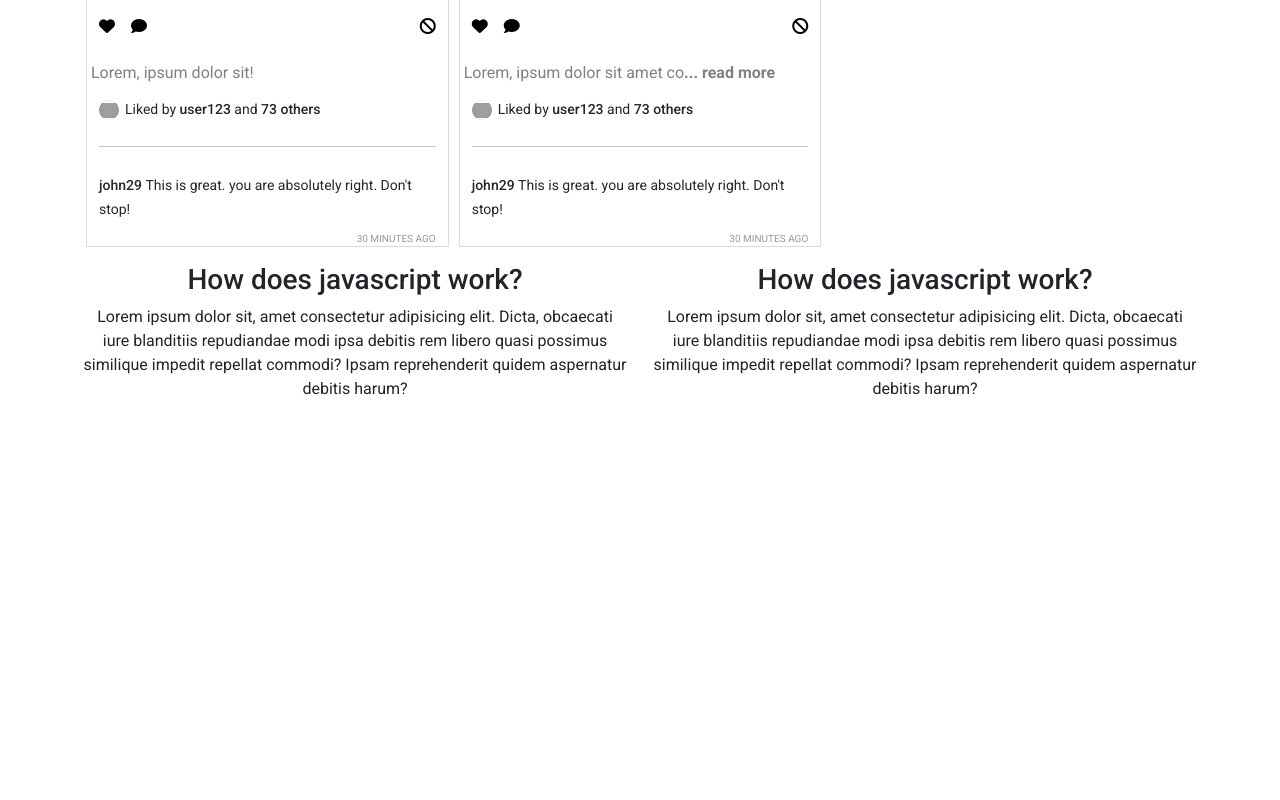
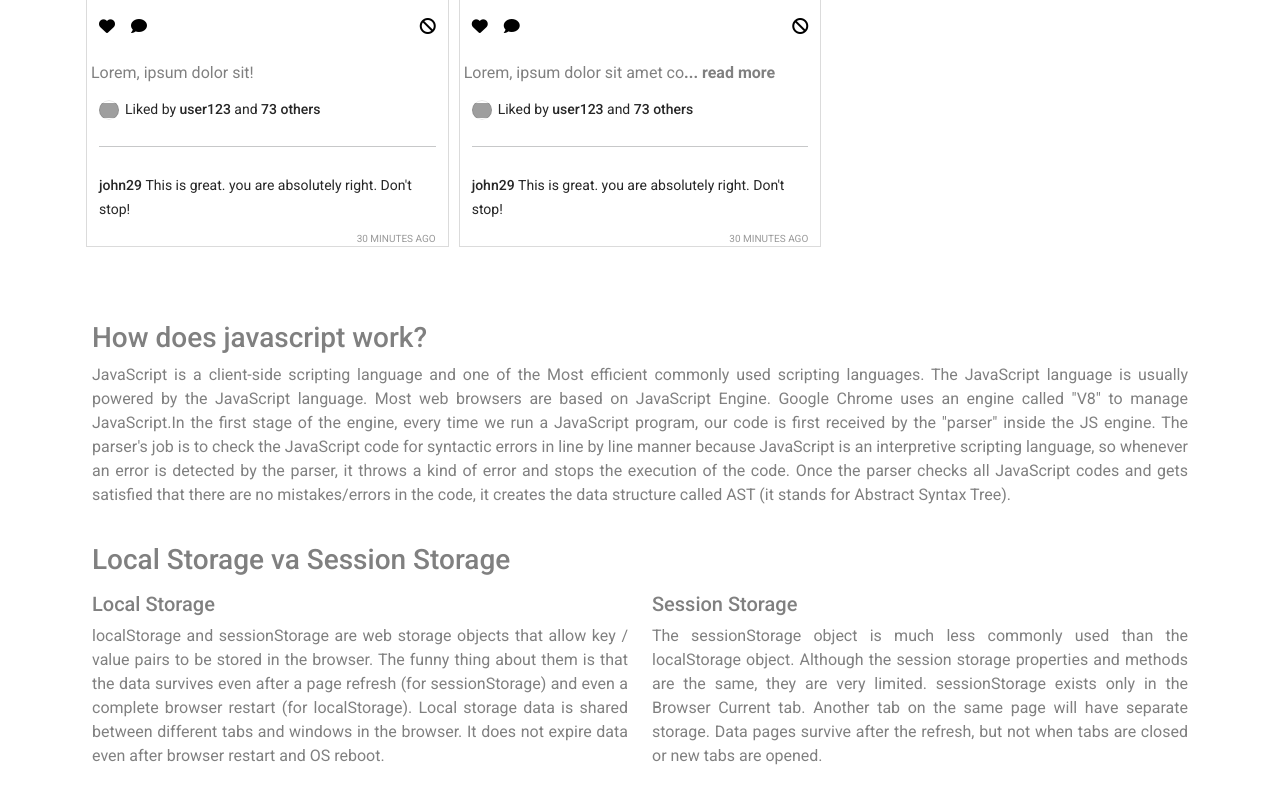
Before and after one commit to RAHAT-RH/insta-shohor, a plain HTML site: page index.html in a window 1280 px wide. Shown: the part 1285-2085 px from the top of the page. Before the commit the page ends 1702 px from the top, so only its background shows below. Drawn offline with nearby package versions, Linux system fonts and the light colour scheme; grey boxes are pictures that could not be loaded.

Commit message:
complete

```diff
--- a/css/style.css
+++ b/css/style.css
@@ -64,7 +64,12 @@ img {
   text-align: left;
 
 }
-
+.text {
+  text-align: justify;
+  color: gray;
+  padding: 10px;
+  font-size: 16px;
+}
 .post__header {
   background-color: var(--primary);
 
--- a/index.html
+++ b/index.html
@@ -79,18 +79,31 @@
             </div>
         </main>
 
-        <section class="container text-center" id="answer-section">
+        <section class="container my-5" id="answer-section">
             <div class="row">
-                <div class="col-md-6 col-lg-6">
+                <div class="col-md-12 col-lg-12">
                     <div class="text">
                         <h3>How does javascript work?</h3>
-                        <p>Lorem ipsum dolor sit, amet consectetur adipisicing elit. Dicta, obcaecati iure blanditiis repudiandae modi ipsa debitis rem libero quasi possimus similique impedit repellat commodi? Ipsam reprehenderit quidem aspernatur debitis harum?</p>
+                        <p>JavaScript is a client-side scripting language and one of the Most efficient commonly used scripting languages. The JavaScript language is usually powered by the JavaScript language.
+                            Most web browsers are based on JavaScript Engine. Google Chrome uses an engine called "V8" to manage JavaScript.In the first stage of the engine, every time we run a JavaScript program, our code is first received by the "parser" inside the JS engine. The parser's job is to check the JavaScript code for syntactic errors in line by line manner because JavaScript is an interpretive scripting language, so whenever an error is detected by the parser, it throws a kind of error and stops the execution of the code.
+                            Once the parser checks all JavaScript codes and gets satisfied that there are no mistakes/errors in the code, it creates the data structure called AST (it stands for Abstract Syntax Tree).
+                        </p>
                     </div>
                 </div>
-                <div class="col-md-6 col-lg-6">
+                <div class="col-md-12 col-lg-12">
                     <div class="text">
-                        <h3>How does javascript work?</h3>
-                        <p>Lorem ipsum dolor sit, amet consectetur adipisicing elit. Dicta, obcaecati iure blanditiis repudiandae modi ipsa debitis rem libero quasi possimus similique impedit repellat commodi? Ipsam reprehenderit quidem aspernatur debitis harum?</p>
+                        <h3 class="mb-3">Local Storage va Session Storage</h3>
+                        <div class="row">
+                            <div class="col-md-6 col-lg-6">
+                                <h5>Local Storage</h5>
+                                <p>localStorage and sessionStorage are web storage objects that allow key / value pairs to be stored in the browser. The funny thing about them is that the data survives even after a page refresh (for sessionStorage) and even a complete browser restart (for localStorage). Local storage data is shared between different tabs and windows in the browser. It does not expire data even after browser restart and OS reboot.</p>
+                            </div>
+                            <div class="col-md-6 col-lg-6">
+                                <h5>Session Storage</h5>
+                                <p>The sessionStorage object is much less commonly used than the localStorage object. Although the session storage properties and methods are the same, they are very limited. sessionStorage exists only in the Browser Current tab. Another tab on the same page will have separate storage. Data pages survive after the refresh, but not when tabs are closed or new tabs are opened.</p>
+                            </div>
+                        </div>
+                        </p>
                     </div>
                 </div>
             </div>
@@ -99,6 +112,6 @@
         <footer></footer>
 
         <!-- add javascript  file  -->
-        <script src="./js/app.js"></script>
+        <script src="js/app.js"></script>
     </body>
 </html>
```
